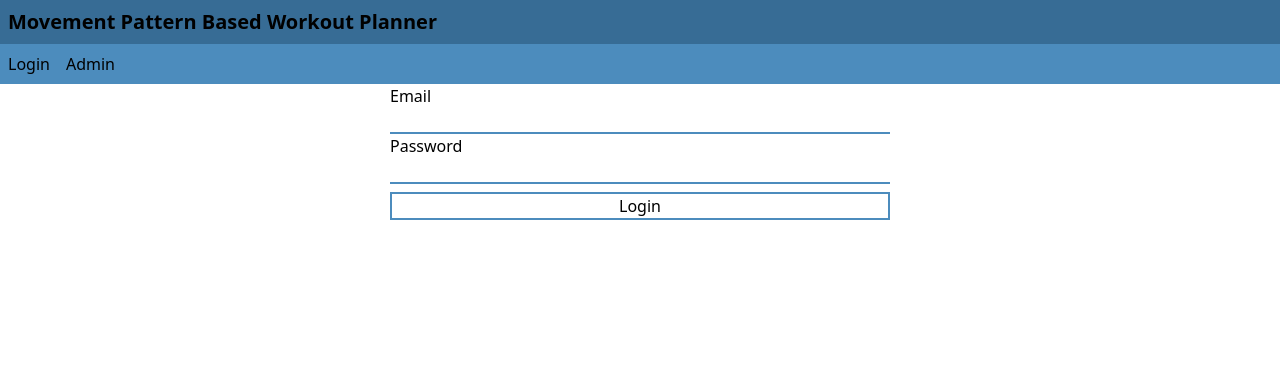
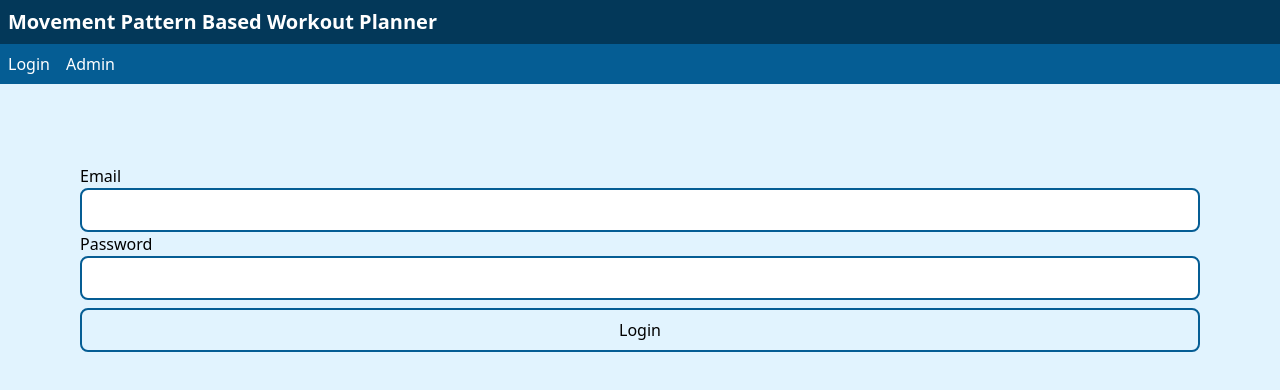
Before and after one commit to joshuawjulian/movement-pattern, a SvelteKit app: page /login in a window 1280 px wide. Shown: the top 390 px of the page. Built offline with nearby package versions, Linux system fonts and the light colour scheme; no server answers.

Commit message:
Updated color scheme

```diff
--- a/src/routes/+layout.svelte
+++ b/src/routes/+layout.svelte
@@ -7,29 +7,31 @@
 	};
 </script>
 
-<div class="w-full h-full flex">
+<div class="w-full h-screen flex bg-vblue-50">
 	<div class="flex flex-col w-full h-full">
-		<header class="bg-primary-dark text-xl font-semibold p-2">
+		<header class="bg-vblue-800 text-xl text-white font-semibold p-2">
 			Movement Pattern Based Workout Planner
 		</header>
-		<nav class="bg-primary flex flex-row">
+		<nav class="bg-vblue-500 flex flex-row">
 			{#if !$userStore}
-				<a class="p-2 hover:bg-primary-dark" href="/login">Login</a>
+				<a class="p-2 text-white hover:bg-vblue-800" href="/login">Login</a>
 			{:else}
 				<a
-					class="p-2 hover:bg-primary-dark"
+					class="p-2 text-white hover:bg-vblue-800"
 					href="/login"
 					on:click|preventDefault={logout}>Logout</a
 				>
 			{/if}
-			<a class="p-2 hover:bg-primary-dark" href="/admin">Admin</a>
+			<a class="p-2 text-white hover:bg-vblue-800" href="/admin">Admin</a>
 			{#if $userStore}
-				<h2 class="ml-auto my-auto justify-items-center content-center">
+				<h2
+					class="ml-auto mr-2 my-auto text-white justify-items-center content-center"
+				>
 					Logged in as: {$userStore.email}
 				</h2>
 			{/if}
 		</nav>
-		<main class="h-max w-full">
+		<main class="h-full w-full">
 			<slot />
 		</main>
 	</div>
--- a/src/routes/login/+page.svelte
+++ b/src/routes/login/+page.svelte
@@ -28,63 +28,42 @@
 	};
 </script>
 
-<div>
-	<main>
+<div class="h-full w-full">
+	<main class="h-full w-full flex flex-col">
 		{#if errorText}
 			<p>{errorText}</p>
 		{/if}
 		{#if $userStore === null}
 			<form
 				on:submit|preventDefault={login}
-				class="flex flex-row space-between"
+				class="flex flex-col space-between md:mx-20 md:mt-20 m-5"
 			>
 				<label for="email">Email</label>
 				<input
 					id="email"
 					type="email"
 					bind:value={email}
-					class="border-b-2 border-primary"
+					class="border-2 rounded-lg p-2 focus:outline-none border-vblue"
 				/>
 				<label for="password">Password</label>
 				<input
 					id="password"
 					type="password"
 					bind:value={password}
-					class="border-b-2 border-primary mb-2"
+					class="border-2 rounded-lg p-2 focus:outline-none border-vblue"
 				/>
 				<input
 					type="submit"
 					value="Login"
-					class="border-primary border-2 hover:bg-primary-light"
+					class="border-2 rounded-lg p-2 focus:outline-none hover:bg-white border-vblue my-2"
 				/>
 			</form>
 		{:else}
-			<button on:click={logout} class="border-primary border-4 hover:bg-primary"
+			<button
+				on:click={logout}
+				class="border-vblue border-4 w-1/2 h-20 rounded-lg mx-auto mt-20 hover:bg-vblue"
 				>Logout</button
 			>
 		{/if}
 	</main>
 </div>
-
-<style>
-	div {
-		width: 100%;
-		height: 100%;
-		display: grid;
-		place-items: center;
-	}
-
-	main {
-		min-width: 500px;
-		display: grid;
-		place-items: center;
-		align-content: center;
-	}
-	form {
-		width: 100%;
-		height: 100%;
-		display: flex;
-
-		flex-direction: column;
-	}
-</style>
--- a/tailwind.config.cjs
+++ b/tailwind.config.cjs
@@ -9,7 +9,20 @@
 					light: '#6A9FC8',
 					DEFAULT: '#4c8cbd',
 					dark: '#376c95'
-				}
+				},
+				'vblue': {
+					DEFAULT: '#055D94',
+					'50': '#E1F3FE',
+					'100': '#44B3F9',
+					'200': '#1CA3F7',
+					'300': '#088FE3',
+					'400': '#0676BB',
+					'500': '#055D94',
+					'600': '#045180',
+					'700': '#04446D',
+					'800': '#033859',
+					'900': '#022B45'
+				},
 			}
 		}
   },
```
